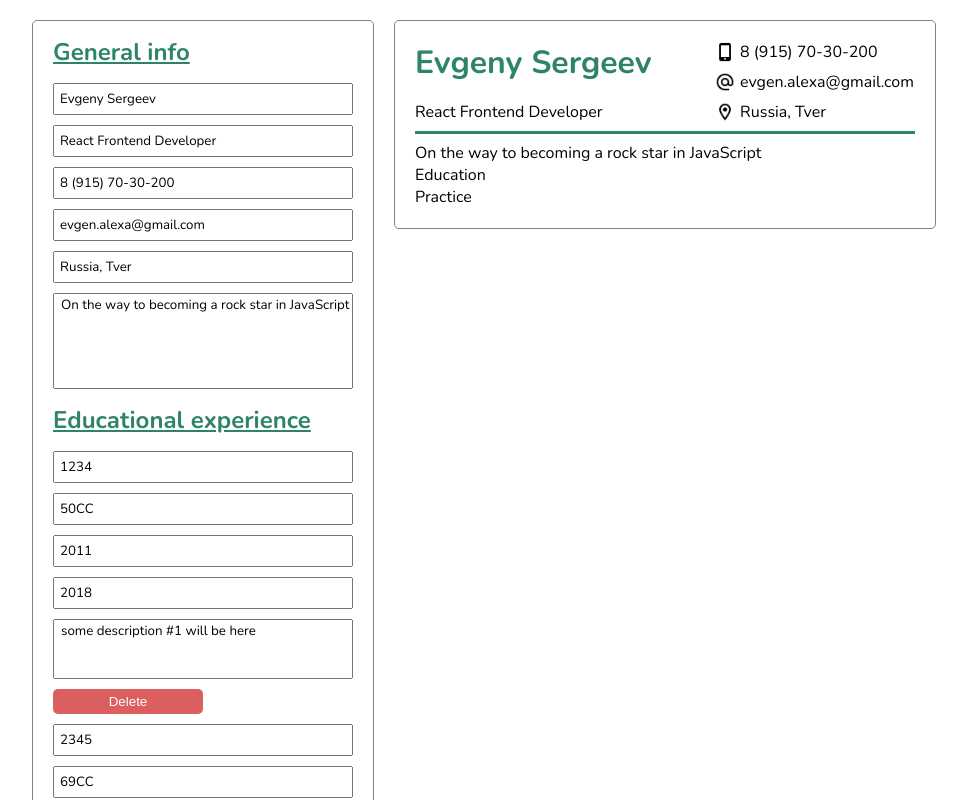
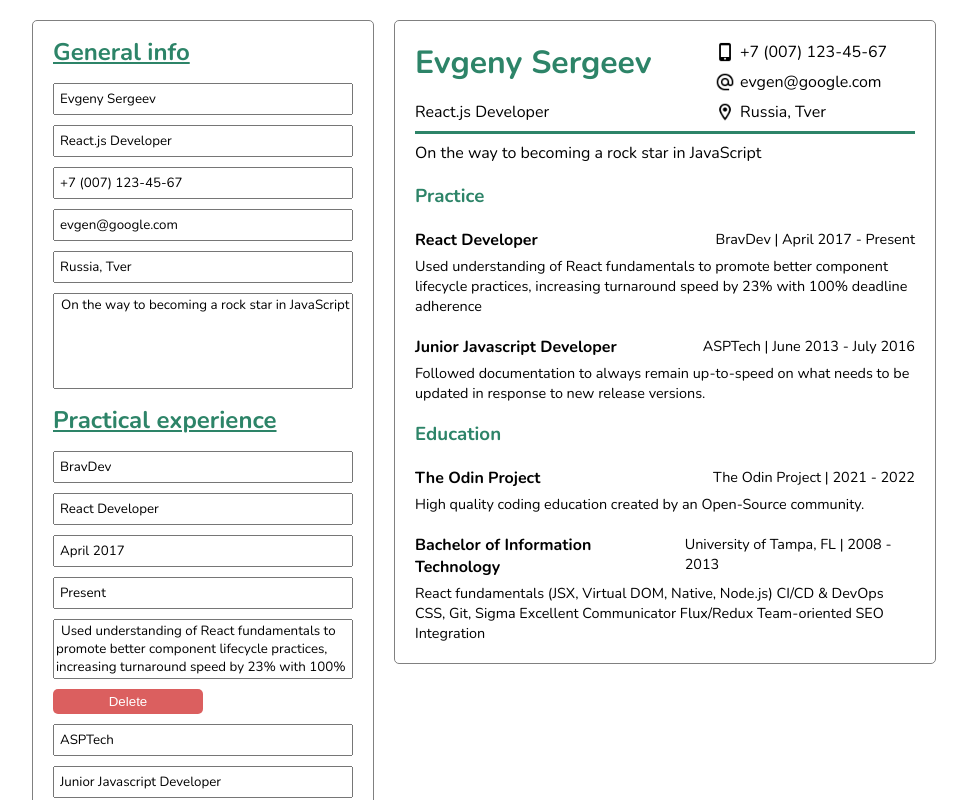
Before and after one commit to iamEvgen/cv-project, a React (Create React App) app: page / in a window 1280 px wide. Shown: the top 800 px of the page, without its empty margins (156-1123 px from the left). Built offline with nearby package versions, Linux system fonts and the light colour scheme.

Commit message:
fully ready CV render

```diff
--- a/src/App.js
+++ b/src/App.js
@@ -9,37 +9,45 @@ class App extends React.Component {
     super(props);
     this.state = {
       name: 'Evgeny Sergeev',
-      position: 'React Frontend Developer',
-      phone: '8 (915) 70-30-200',
-      email: 'evgen.alexa@gmail.com',
+      position: 'React.js Developer',
+      phone: '+7 (007) 123-45-67',
+      email: 'evgen@google.com',
       location: 'Russia, Tver',
       description: 'On the way to becoming a rock star in JavaScript',
       education: [
         {
           id: uniqid(),
-          course: '1234',
-          university: '50CC',
-          startDate: 2011,
-          endDate: 2018,
-          description: 'some description #1 will be here'
+          course: 'The Odin Project',
+          university: 'The Odin Project',
+          startDate: 2021,
+          endDate: 2022,
+          description: 'High quality coding education created by an Open-Source community.'
         },
         {
           id: uniqid(),
-          course: '2345',
-          university: '69CC',
-          startDate: 2015,
-          endDate: 2019,
-          description: 'some description #2 will be here'
+          course: 'Bachelor of Information Technology',
+          university: 'University of Tampa, FL',
+          startDate: 2008,
+          endDate: 2013,
+          description: 'React fundamentals (JSX, Virtual DOM, Native, Node.js) CI/CD & DevOps CSS, Git, Sigma Excellent Communicator Flux/Redux Team-oriented SEO Integration'
         }
       ],
       practice: [
         {
           id: uniqid(),
-          company: 'Apple',
-          position: 'CEO',
-          startDate: '1995',
-          endDate: '1998',
-          description: 'some description #3 will be here'
+          company: 'BravDev',
+          position: 'React Developer',
+          startDate: 'April 2017',
+          endDate: 'Present',
+          description: "Used understanding of React fundamentals to promote better component lifecycle practices, increasing turnaround speed by 23% with 100% deadline adherence"
+        },
+        {
+          id: uniqid(),
+          company: 'ASPTech',
+          position: 'Junior Javascript Developer',
+          startDate: 'June 2013',
+          endDate: 'July 2016',
+          description: "Followed documentation to always remain up-to-speed on what needs to be updated in response to new release versions."
         }
       ]
     }
--- a/src/components/InputForm.js
+++ b/src/components/InputForm.js
@@ -16,14 +16,14 @@ class InputForm extends React.Component {
           description={this.props.allInfo.description}
           onGeneralInfoChange={this.props.onGeneralInfoChange}
         />
-        <EducationalExperience
-          education={this.props.allInfo.education}
+        <PracticalExperience
+          practice={this.props.allInfo.practice}
           onInputsChange={this.props.onInputsChange}
           onAddFields={this.props.onAddFields}
           onDeleteFields={this.props.onDeleteFields}
         />
-        <PracticalExperience
-          practice={this.props.allInfo.practice}
+        <EducationalExperience
+          education={this.props.allInfo.education}
           onInputsChange={this.props.onInputsChange}
           onAddFields={this.props.onAddFields}
           onDeleteFields={this.props.onDeleteFields}
--- a/src/components/RenderCV.js
+++ b/src/components/RenderCV.js
@@ -9,8 +9,8 @@ class RenderCV extends React.Component {
     return (
       <div className="renderCV">
         <RenderHeader allInfo={this.props.allInfo} />
+        <RenderPractice practice={this.props.allInfo.practice} />
         <RenderEducation education={this.props.allInfo.education} />
-        <RenderPractice practice={this.props.allInfo.practice} />
       </div>
     )
   }
--- a/src/components/RenderEducation.js
+++ b/src/components/RenderEducation.js
@@ -4,7 +4,18 @@ class RenderEducation extends React.Component {
   render() {
     return (
       <div className="education">
-        Education
+        {this.props.education.length > 0 && <h3>Education</h3>}
+        {this.props.education.map((item) => {
+          return (
+            <div key={item.id} className="cvItem">
+              <div className="cvHeader">
+                <div className="cvTitle">{item.course}</div>
+                <div className="cvMoreInfo">{item.university} | {item.startDate} - {item.endDate}</div>
+              </div>
+              <div className="cvDescription">{item.description}</div>
+            </div>
+          )
+        })}
       </div>
     )
   }
--- a/src/components/RenderPractice.js
+++ b/src/components/RenderPractice.js
@@ -4,7 +4,18 @@ class RenderPractice extends React.Component {
   render() {
     return (
       <div className="practice">
-        Practice
+        {this.props.practice.length > 0 && <h3>Practice</h3>}
+        {this.props.practice.map((item) => {
+          return (
+            <div key={item.id} className="cvItem">
+              <div className="cvHeader">
+                <div className="cvTitle">{item.position}</div>
+                <div className="cvMoreInfo">{item.company} | {item.startDate} - {item.endDate}</div>
+              </div>
+              <div className="cvDescription">{item.description}</div>
+            </div>
+          )
+        })}
       </div>
     )
   }
--- a/src/style.css
+++ b/src/style.css
@@ -132,3 +132,30 @@ body {
   margin: 0;
   color: var(--accentСolor);
 }
+
+.renderCV h3 {
+  color: var(--accentСolor);
+}
+
+.cvItem {
+  margin-top: 20px;
+}
+
+.cvHeader {
+  display: flex;
+  gap: 20px;
+}
+
+.cvTitle {
+  margin-right: auto;
+  font-weight: bold;
+}
+
+.cvMoreInfo {
+  font-size: 0.9rem;
+}
+
+.cvDescription {
+  font-size: 0.9rem;
+  margin-top: 5px;
+}
```
